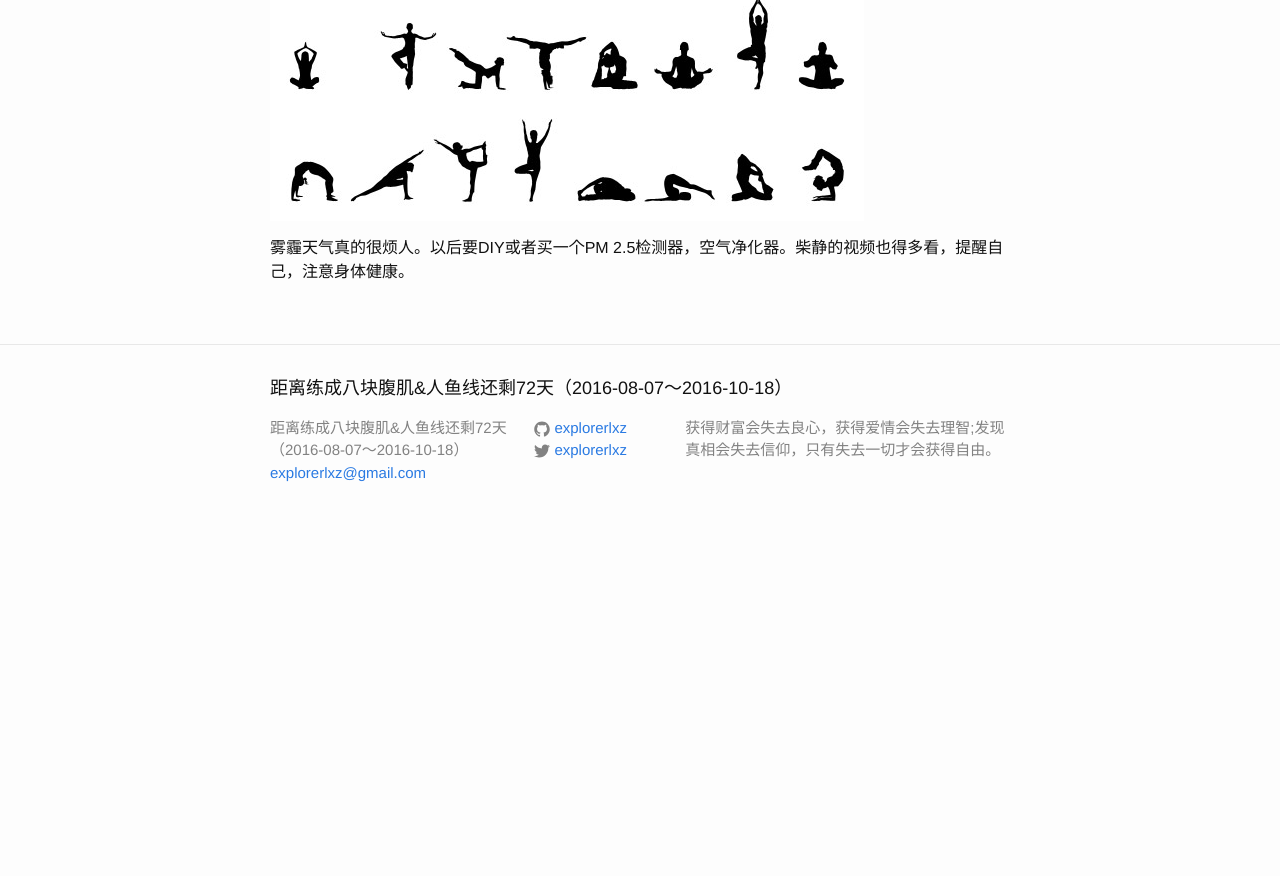
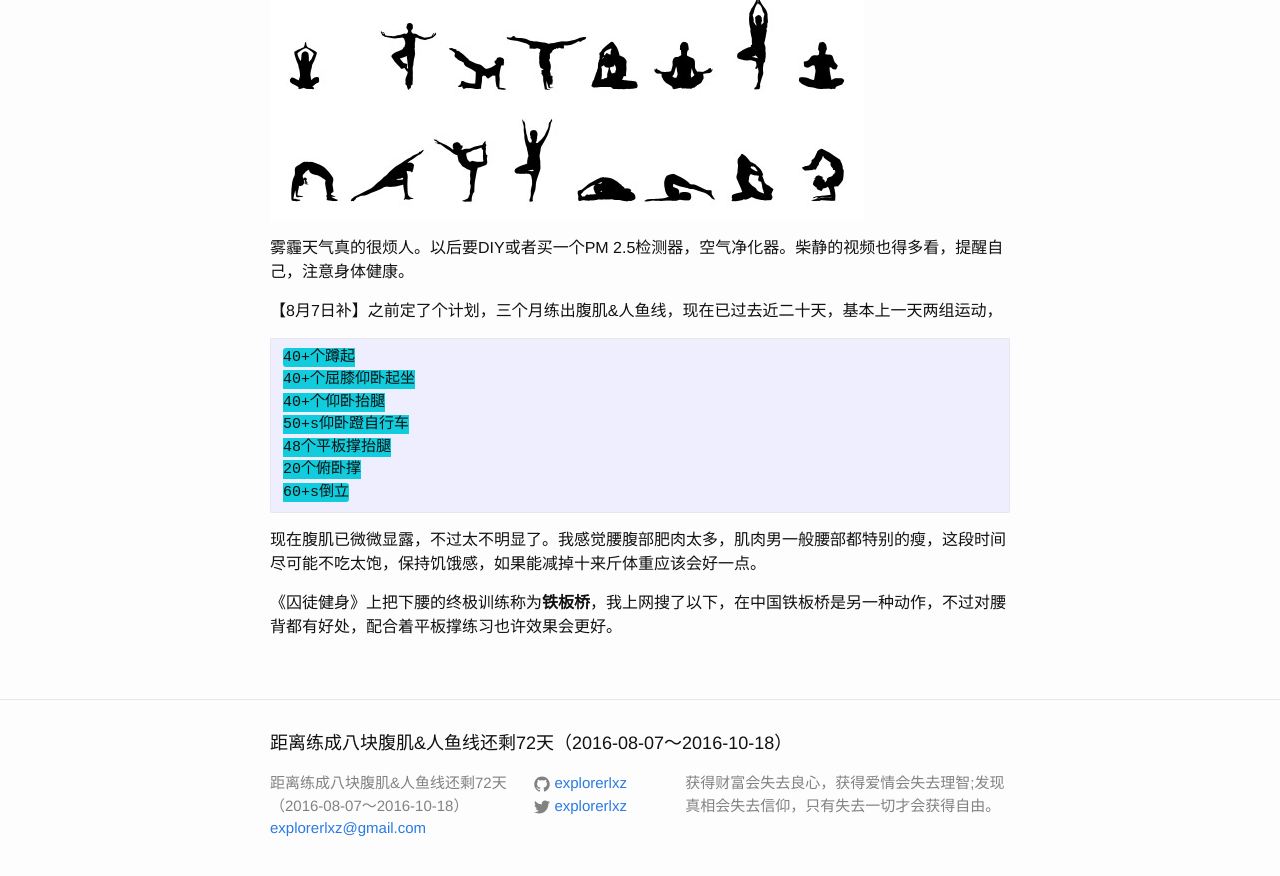
Before and after one commit to explorerlxz/explorerlxz.github.io, a Jekyll site: the page built from _posts/2016-07-24-Kung-Fu.md, in a window 1280 px wide and 900 px high, scrolled down 2189 px. Shown: the top 876 px of the window. Built offline with Jekyll 4.4.1, drawn with Linux system fonts in a browser that asks for light colours; before the commit the page ends 2733 px from its top, so only the background shows below that.

````diff
--- a/_posts/2016-07-24-Kung-Fu.md
+++ b/_posts/2016-07-24-Kung-Fu.md
@@ -21,3 +21,19 @@
 ![yoga](https://explorerlxz.github.io/images/yoga-silhouettes-set-1-image-1787Yoga_Silhouettes_Set_1_Preview.jpg)
 
 雾霾天气真的很烦人。以后要DIY或者买一个PM 2.5检测器，空气净化器。柴静的视频也得多看，提醒自己，注意身体健康。
+
+【8月7日补】之前定了个计划，三个月练出腹肌&人鱼线，现在已过去近二十天，基本上一天两组运动，
+
+```
+40+个蹲起
+40+个屈膝仰卧起坐
+40+个仰卧抬腿
+50+s仰卧蹬自行车
+48个平板撑抬腿
+20个俯卧撑
+60+s倒立
+```
+
+现在腹肌已微微显露，不过太不明显了。我感觉腰腹部肥肉太多，肌肉男一般腰部都特别的瘦，这段时间尽可能不吃太饱，保持饥饿感，如果能减掉十来斤体重应该会好一点。
+
+《囚徒健身》上把下腰的终极训练称为**铁板桥**，我上网搜了以下，在中国铁板桥是另一种动作，不过对腰背都有好处，配合着平板撑练习也许效果会更好。
````
Also changed, not shown: _posts/2016-08-07-religion.md (added, +17 -0 lines).
